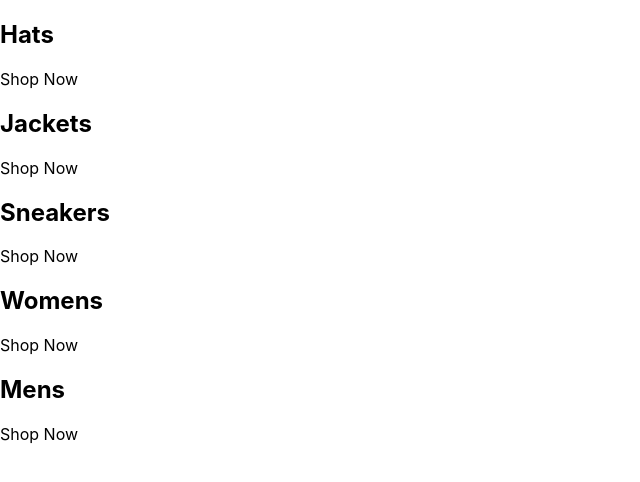
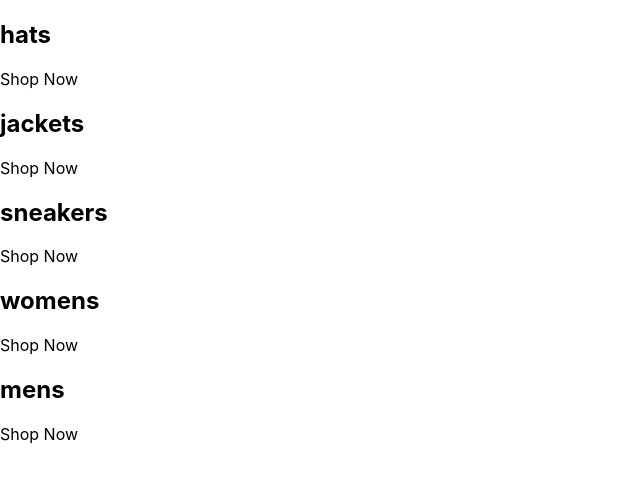
Before and after one commit to jamesros161/twmsllc-clothing, a React (Create React App) app: page / in a window 1280 px wide. Shown: the top 482 px of the page, without its empty margins (0-640 px from the left). Built offline with nearby package versions, Linux system fonts and the light colour scheme.

Commit message:
finished lesson-2

```diff
--- a/src/App.js
+++ b/src/App.js
@@ -1,41 +1,38 @@
 const App = () => {
+
+  const categories = [
+    {
+      id: 1,
+      title: 'hats',
+    },
+    {
+      id: 2,
+      title: 'jackets',
+    },
+    {
+      id: 3,
+      title: 'sneakers',
+    },
+    {
+      id: 4,
+      title: 'womens',
+    },
+    {
+      id: 5,
+      title: 'mens',
+    }
+  ];
   return (
-    <div className="categories-container">
-      <div className="category-container">
-        {/* <img /> */}
-        <div className="category-body-container">
-          <h2>Hats</h2>
-          <p>Shop Now</p>
+    <div className='categories-container'>
+      { categories.map( ( { id, title } ) => (
+        <div key={id} className='category-container'>
+          <div className='background-image'></div>
+          <div className='category-body-container'>
+            <h2>{title}</h2>
+            <p>Shop Now</p>
+          </div>
         </div>
-      </div>
-      <div className="category-container">
-        {/* <img /> */}
-        <div className="category-body-container">
-          <h2>Jackets</h2>
-          <p>Shop Now</p>
-        </div>
-      </div>
-      <div className="category-container">
-        {/* <img /> */}
-        <div className="category-body-container">
-          <h2>Sneakers</h2>
-          <p>Shop Now</p>
-        </div>
-      </div>
-      <div className="category-container">
-        {/* <img /> */}
-        <div className="category-body-container">
-          <h2>Womens</h2>
-          <p>Shop Now</p>
-        </div>
-      </div>
-      <div className="category-container">
-        {/* <img /> */}
-        <div className="category-body-container">
-          <h2>Mens</h2>
-          <p>Shop Now</p>
-        </div>
-      </div>
+      ) ) }
     </div>
   );
 }
```
